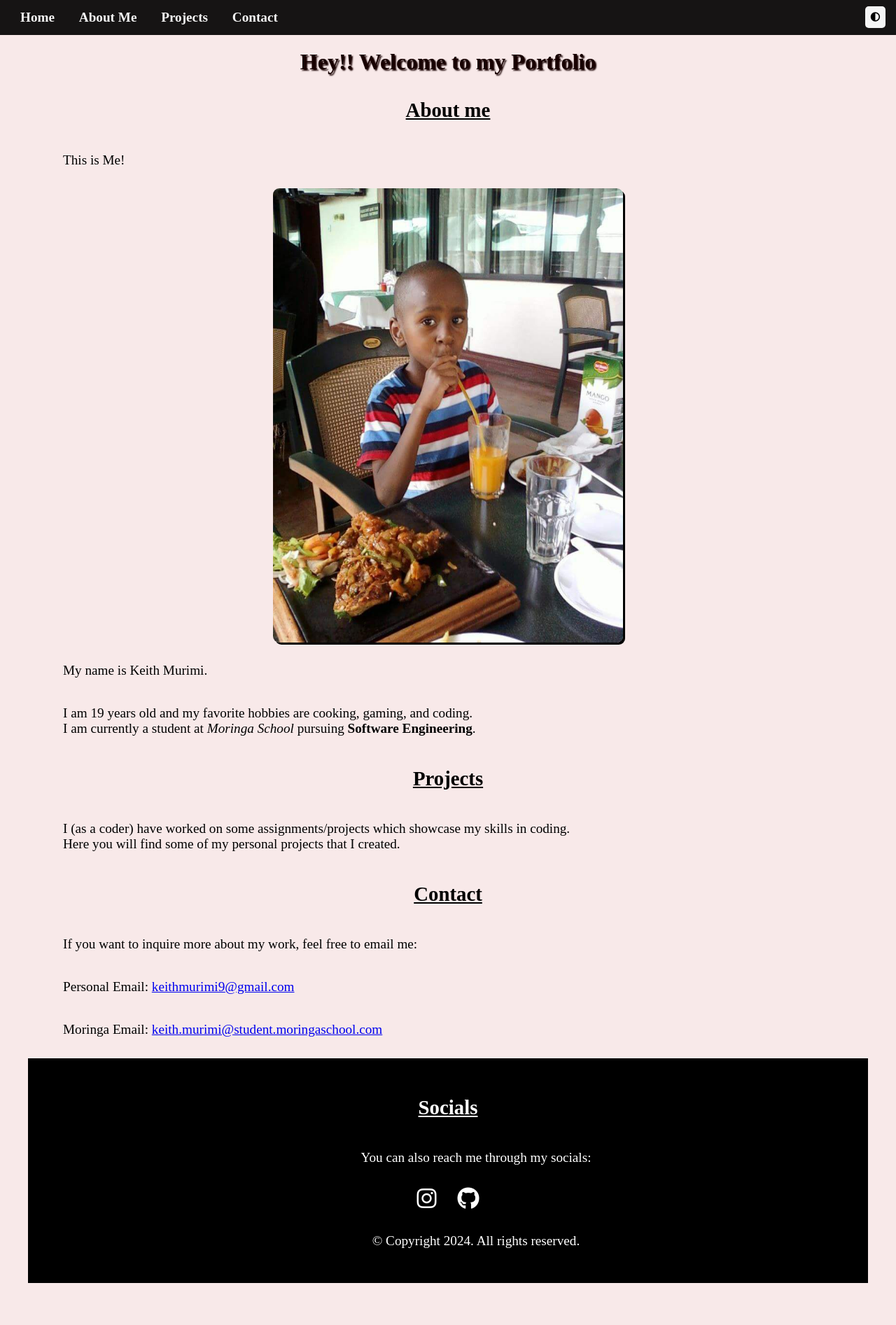
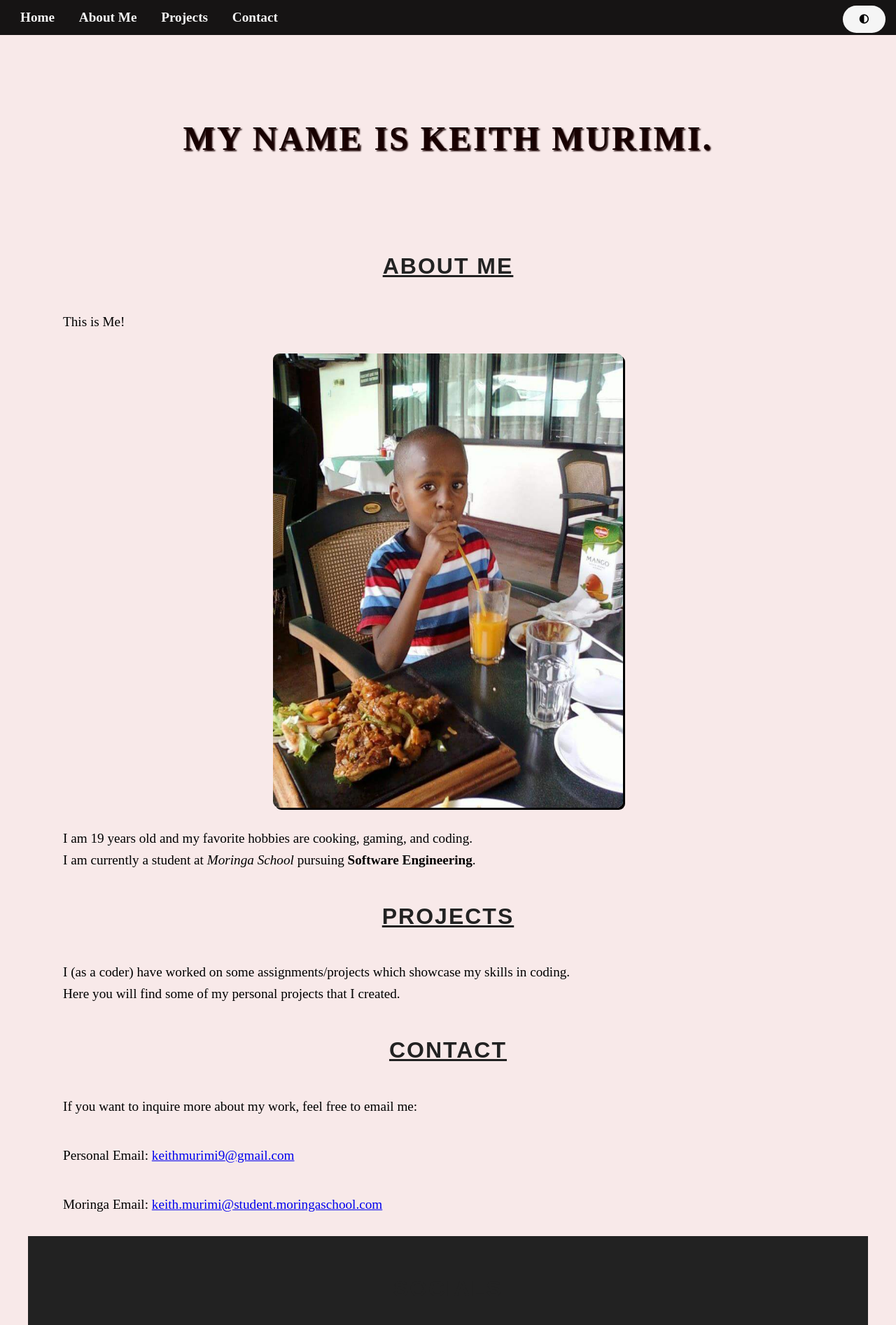
Before and after one commit to Umbrellaisnothere/My-portfolio, a plain HTML site: page index.html in a window 1280 px wide. Shown: the top 1893 px of the page at 70% size. Before the commit the page ends 1833 px from the top, so only its background shows below. Drawn offline with Linux system fonts and the light colour scheme.

Commit message:
Updated the portfolio Image and styling

```diff
--- a/css/style.css
+++ b/css/style.css
@@ -40,44 +40,57 @@ header .menu a:hover {
 
 button#toggle-dark-mode {
     position: absolute;
-    top: 9px;
+    top: 7.8px;
     right: 15px;
-    padding: 8px;
+    padding: 12px 24px;
     border: none;
-    border-radius: 5px;
+    border-radius: 50px;
     background-color: whitesmoke;
     color: black;
+    transition: all 0.3s ease-in-out;
     cursor: pointer;
 }
 
 button#toggle-dark-mode:hover {
+    color: rgb(255, 193, 7);
     background-color: grey;
+    transform: scale(1.05);
 }
 
 h1.message {
+    font-size: 3em;
+    font-weight: bold;
+    font-family: 'Times New Roman', serif;
+    text-transform: uppercase;
     text-shadow: 2px 2px 2px;
+    letter-spacing: 3px;
     color: rgb(24, 1, 1);
-    /* background-color: black; */
     text-align: center;
     margin: 20px 0;
-    font-family: 'Times New Roman', serif;
+    padding:100px 20px;
     animation: fadeIn 2s ease-in-out forwards;
     opacity: 0;
 }
 
-h1:hover {
-    box-shadow: 0 0 5px yellow, 0 0 25px yellow;
+h1.message:hover {
+    color: rgb(219, 169, 16);
+    transform: scale(1.05);
 }
 
 h2 {
+    color: rgb(34, 34, 34);
     text-decoration-line: underline;
     -moz-text-decoration-line: line-through;
-    font-size: 1.8em;
+    font-family: 'Arial', sans-serif;
+    font-size: 2em;
+    letter-spacing: 2px;
     display: flex;
+    text-transform: uppercase;
     justify-content: center;
 }
 
 p {
+    line-height: 1.6;
     position: relative;
     left: 40px;
     font-size: 1.2em;
@@ -90,6 +103,7 @@ h2, p {
 @keyframes fadeIn {
     to {
         opacity: 1;
+        transform: translateY(0);
     }
 }
 
@@ -111,12 +125,13 @@ section {
     height: auto;
     border-radius: 9px;
     box-shadow: 3px 3px black;
-    transition: transform 0.3s ease-in-out;
+    transition: transform 0.3s ease-in-out, box-shadow 0.3s ease-in-out;
     cursor: pointer;
 }
 
 .images img:hover {
     transform: scale(1.1); /* This is a zoom effect */
+    box-shadow: 0 10px 15px rgba(0, 0, 0, 0.3);
 }
 
 #Contact a:hover{
@@ -125,6 +140,15 @@ section {
 
 #Contact a:visited{
     color: purple;
+}
+
+footer {
+    text-align: center;
+    padding: 20px;
+    margin: 0 auto;
+    max-width: 1200px;
+    background-color: rgb(34, 34, 34);
+    color: white;
 }
 
 .social-icons, .project-icons {
@@ -145,19 +169,6 @@ section {
     color: purple
 }
 
-footer {
-    text-align: center;
-    padding: 20px;
-    margin: 0 auto;
-    max-width: 1200px;
-    background-color: black;
-    color: white;
-}
-
-/* #content {
-    animation: slideIn 1s ease-in-out forwards;
-    opacity: 0;
-} */
 
 @keyframes slideIn {
     0% {
@@ -238,6 +249,7 @@ footer {
 
 @media (max-width: 480px) {
     header {
+        flex-direction: column;
         padding: 10px;
     }
 
@@ -256,11 +268,12 @@ footer {
     }
 
     p {
-        font-size: 0.8em;
+        font-size: 0.75em;
+        padding: 5px;
     }
 
     section {
-        margin: 5px;
+        margin: 2px;
     }
 
     .images img {
@@ -274,8 +287,8 @@ footer {
     }
 
     footer {
-        font-size: 0.9em;
-        padding: 10px;
+        font-size: 0.8em;
+        padding: 8px;
     }
 }
 
--- a/index.html
+++ b/index.html
@@ -23,7 +23,7 @@
 
     </header>
 
-    <h1 class="message">Hey!! Welcome to my Portfolio</h1>
+    <h1 class="message">My name is Keith Murimi.</h1>
 
     <div id="content">
         <section id="AboutMe">
@@ -34,7 +34,6 @@
         <img src="css/images/FB_IMG_1474305737867.jpg" alt="Picture of Mini-Me" class="interactive-img">
       </div>
 
-      <p>My name is Keith Murimi.</p>
       <p>I am 19 years old and my favorite hobbies are cooking, gaming, and coding. <br> I am currently a student at <em>Moringa School</em> pursuing <strong>Software Engineering</strong>.</p>
     </section>
 
```
